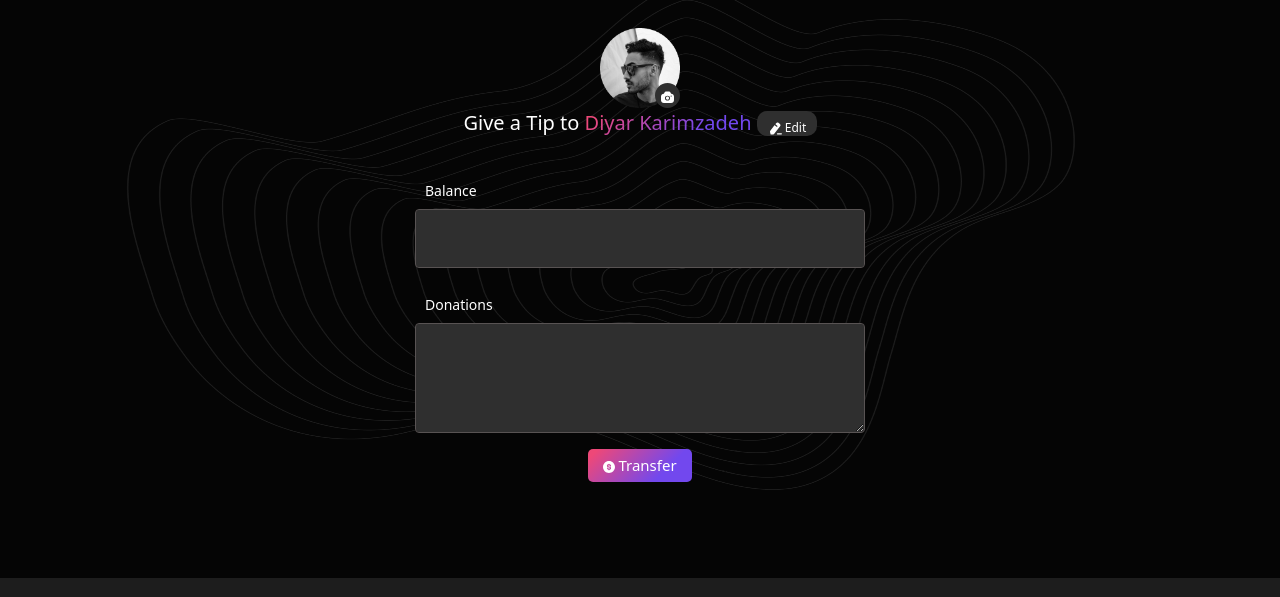
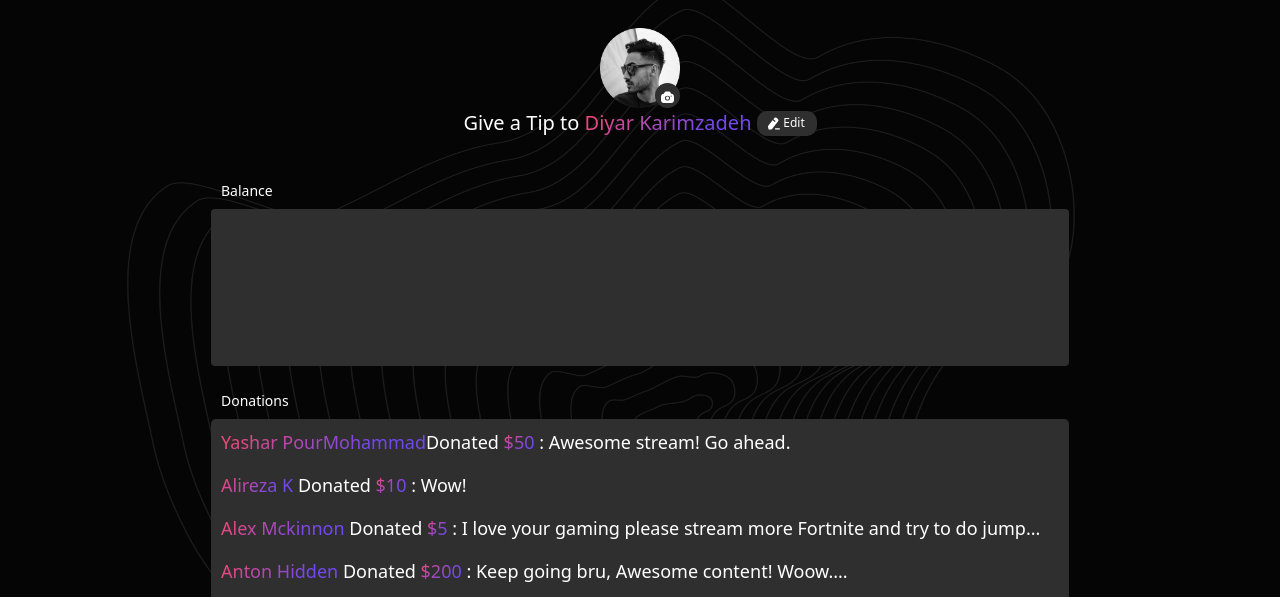
Before and after one commit to letstipio/website, a website: page pages/transfer_page.html in a window 1280 px wide. Shown: the part 70-667 px from the top of the page. Drawn offline with Linux system fonts and the light colour scheme.

Commit message:
Apply minor changes and resize inputs

```diff
--- a/assets/scss/main.scss
+++ b/assets/scss/main.scss
@@ -104,10 +104,6 @@
             -webkit-background-clip: text;
             -webkit-text-fill-color: transparent;
            }
-           img{
-               height: 15px;
-               margin: 9px 3px;
-           }
 
         //    transfer page styles
         button{
@@ -122,22 +118,38 @@
             padding: 0;
 
         }
+        img{
+            height: 15px;
+        }
     }
 
         .input_sec{
             form{
-                width: 450px;
+                width: 858px;
                 input::placeholder,textarea::placeholder{
                     color: #fff;
                 }
                 input,textarea,.input-group-text{
                     background-color: #2F2F2F;
-                    border-color: #585353;
+                    border:none;
                     color: #fff;
+                    font-size: 18px;
                 }
+                input[type="text"]{
+                    height: 76px;
+                }
+                textarea{
+                    height: 157px;
+                }
+
                 input[type="number"]{
                     text-align: center;
-                    font-size: 30px;
+                    font-size: 50px;
+                    background-color: #2F2F2F;
+                    height: 157px;
+                    // background: linear-gradient(135.25deg, #EE4878 7.31%, #7248EE 71.93%);
+                    // -webkit-background-clip: text;
+                    // -webkit-text-fill-color: transparent;
                 }
                 input[type="number"]::placeholder{
                     text-align: center;
@@ -162,6 +174,45 @@
                     color: #fff;
                     padding-left: 10px;
                     font-size: 14px;
+                }
+                .donations_box{
+                    width: 858px;
+                    height: 268px;
+                    background-color: #2F2F2F;
+                    @include border-radios(5px);
+                    overflow-y: scroll;
+                    font-size: 18px;
+                    padding: 10px;
+                    p{
+                        color: #fff;
+                    }
+                    span{
+                        background: $btn-bg-color;
+                        -webkit-background-clip: text;
+                        -webkit-text-fill-color: transparent;
+                    }
+                }
+                // scroll style ;
+
+                /* width */
+                ::-webkit-scrollbar {
+                    width: 10px;
+                }
+
+                /* Track */
+                ::-webkit-scrollbar-track {
+                    background: transparent;
+                }
+
+                /* Handle */
+                ::-webkit-scrollbar-thumb {
+                    background: #fff;
+                    border-radius: 10px;
+                }
+
+                /* Handle on hover */
+                ::-webkit-scrollbar-thumb:hover {
+                    background: rgba(230, 219, 219, 0.849);
                 }
             }
         }
--- a/pages/transfer_page.html
+++ b/pages/transfer_page.html
@@ -59,10 +59,15 @@
                                         <input type="number" class="form-control" id="FormControl">
                                     </div>
                                 </div>
-                                <div class="col-12 d-flex justify-content-center mt-4">
-                                    <div class="w-100">
-                                        <label for="FormControlTextarea1" class="form-label">Donations</label>
-                                        <textarea class="form-control" id="FormControlTextarea1" rows="4"></textarea>
+                                <div class="col-12 d-flex justify-content-center mt-4 flex-column">
+                                    <label class="form-label">Donations</label>
+                                    <div class="donations_box w-100">
+                                        <p><span>Yashar PourMohammad</span>Donated <span>$50</span> : Awesome stream! Go ahead.</p>
+                                        <p><span>Alireza K </span>Donated <span>$10</span> : Wow!</p>
+                                        <p><span>Alex Mckinnon</span> Donated <span>$5</span> : I love your gaming please stream more Fortnite and try to do jump... </p>
+                                        <p><span>Anton Hidden</span> Donated <span>$200</span> : Keep going bru, Awesome content! Woow....</p>
+                                        <p><span>dont_look_at_me</span> Donated <span>$10</span> : Hi diyaaaaaar, Love your streams bro</p>
+                                        <p><span>blabla</span> Donated <span>$5</span> : Hi Diyar.</p>
                                     </div>
                                 </div>
                             </form>
```
Also changed, not shown: assets/css/main.css. Lines whose indentation alone changed are shown as unchanged.
